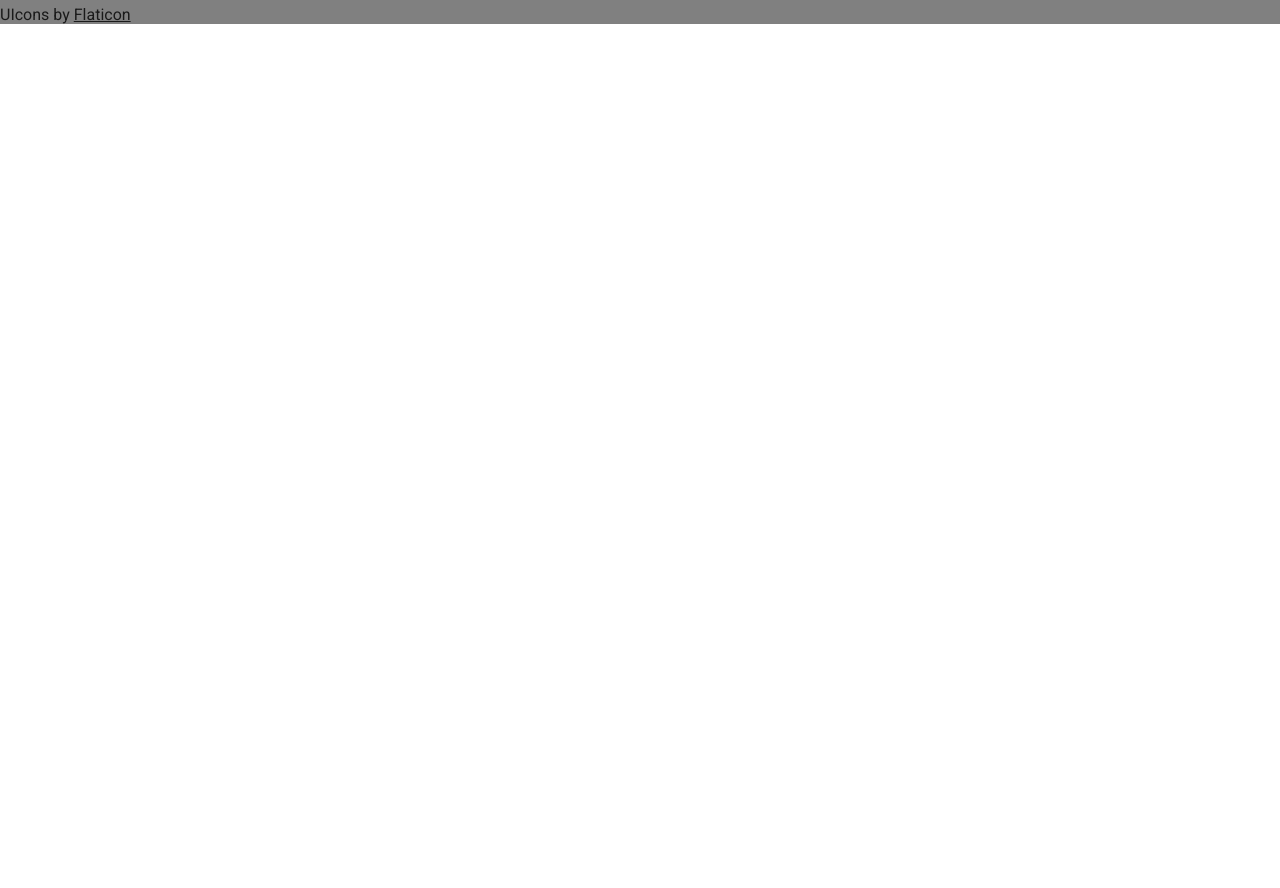
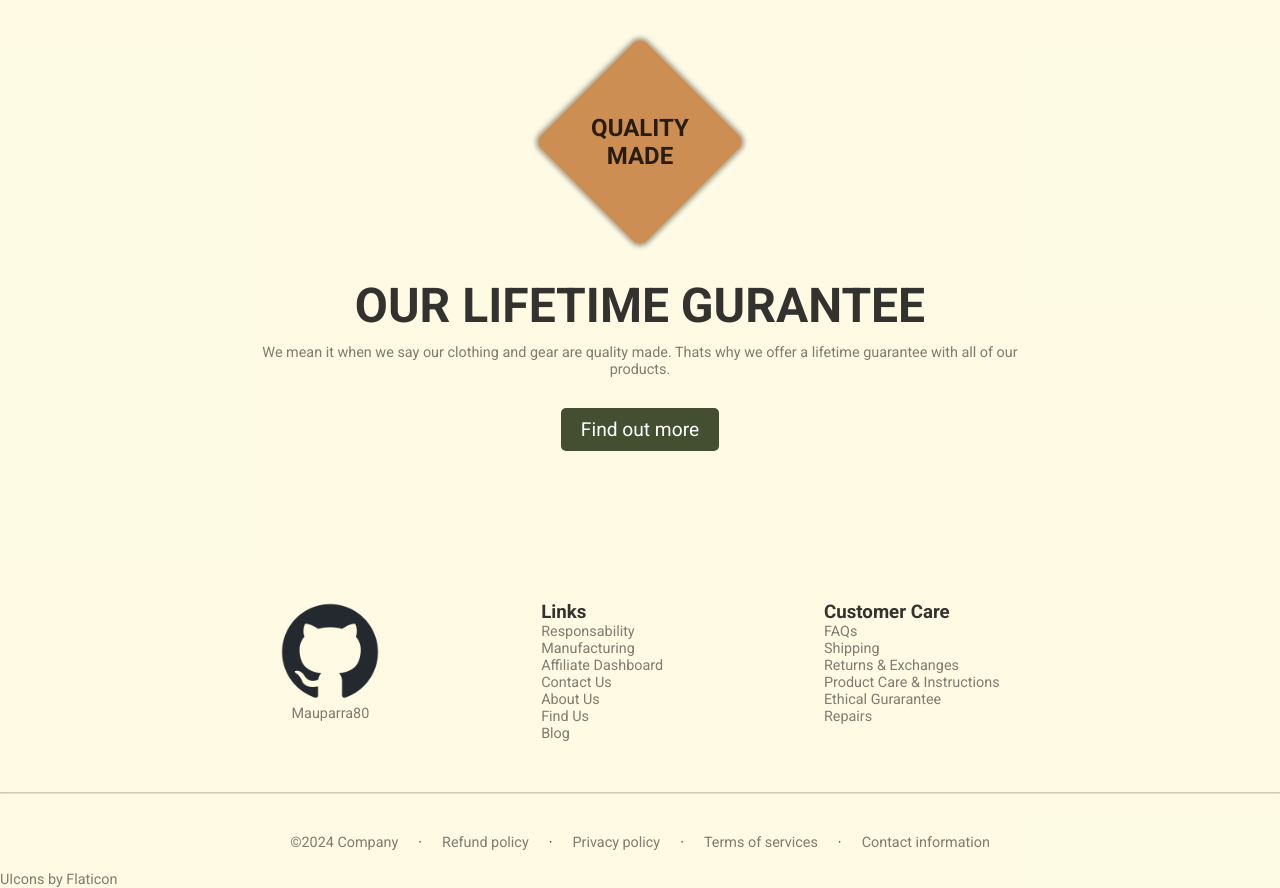
Before and after one commit to mauparra80/shopping-cart, a React (Vite) app: page / in a window 1280 px wide. Shown: the part 709-1597 px from the top of the page. Before the commit the page ends 800 px from the top, so only its background shows below. Built offline with nearby package versions, Linux system fonts and the light colour scheme; no server answers.

Commit message:
backup save

```diff
--- a/src/main.css
+++ b/src/main.css
@@ -79,6 +79,9 @@ button {
 .pointer:hover {
   cursor: pointer;
 }
+a {
+  cursor: pointer;
+}
 
 #categories-dropdown {
   display: none;
@@ -131,9 +134,3 @@ button {
     transform: translateY(0) translateX(-50%);
   }
 }
-
-
-
-#footer {
-  background: gray;
-}
--- a/src/modules/footer/footer.jsx
+++ b/src/modules/footer/footer.jsx
@@ -1,9 +1,90 @@
-
+import { Link } from 'react-router-dom';
+import "./footerStyle.css";
+import GithubMark from '../../assets/github-mark.png'
 
 export default function Footer() {
   return (
     <div id="footer">
-      <h1>footer</h1>
+      <div className="footer-section footer-main">
+        <a href="https://github.com/mauparra80" className='signature'>
+          <img src={GithubMark} alt="github mark" />
+          <p>Mauparra80</p>
+        </a>
+        <div className="links">
+          <h3>Links</h3>
+          <ul>
+            <li>
+              <Link>Responsability</Link>
+            </li>
+            <li>
+              <Link>Manufacturing</Link>
+            </li>
+            <li>
+              <Link>Affiliate Dashboard</Link>
+            </li>
+            <li>
+              <Link>Contact Us</Link>
+            </li>
+            <li>
+              <Link>About Us</Link>
+            </li>
+            <li>
+              <Link>Find Us</Link>
+            </li>
+            <li>
+              <Link>Blog</Link>
+            </li>
+          </ul>
+        </div>
+        <div className="customer-care">
+          <h3>Customer Care</h3>
+          <ul>
+            <li>
+              <Link>FAQs</Link>
+            </li>
+            <li>
+              <Link>Shipping</Link>
+            </li>
+            <li>
+              <Link>Returns & Exchanges</Link>
+            </li>
+            <li>
+              <Link>Product Care & Instructions</Link>
+            </li>
+            <li>
+              <Link>Ethical Gurarantee</Link>
+            </li>
+            <li>
+              <Link>Repairs</Link>
+            </li>
+          </ul>
+        </div>
+      </div>
+      <hr className='footer-line' />
+      <div className="footer-section footer-bottom">
+        <ul>
+          <li>
+            <p>&copy;2024 <Link>Company</Link></p>
+          </li>
+          <span>&middot;</span>
+          <li>
+            <Link>Refund policy</Link>
+          </li>
+          <span>&middot;</span>
+          <li>
+            <Link>Privacy policy</Link>
+          </li>
+          <span>&middot;</span>
+          <li>
+            <Link>Terms of services</Link>
+          </li>
+          <span>&middot;</span>
+          <li>
+            <Link>Contact information</Link>
+          </li>
+        </ul>
+      </div>
+
       <p>UIcons by <a href="https://www.flaticon.com/uicons">Flaticon</a></p>
     </div>
   )
--- /dev/null
+++ b/src/modules/footer/footerStyle.css
@@ -0,0 +1,35 @@
+
+
+.footer-section{
+  display: flex;
+  justify-content:space-around;
+  padding: 20px 0
+}
+
+.footer-main {
+  padding: 50px 200px 50px 200px;
+}
+
+.footer-bottom ul {
+  display: flex;
+  gap: 20px;
+}
+
+ul, li, a, p {
+  text-decoration: none;
+  list-style: none;
+  color: var(--color-veryLightBlack);
+  font-size: .9rem;
+}
+
+.signature img {
+  width: 100px;
+}
+.signature p {
+  text-align: center;
+}
+
+.footer-line {
+  border-color: rgba(128, 128, 128, 0.225);
+  margin-bottom: 20px;
+}
--- a/src/pages/home/home.jsx
+++ b/src/pages/home/home.jsx
@@ -24,7 +24,7 @@ export default function Home() {
 
   return (
     <div id="home" className="body-container">
-      <div className="splash-container">
+      <div className="splash-container section-container">
         <div className="splash-image"><img src={splash1} alt="fashion model" /></div>
         <div className="splash-image"><img src={splash2} alt="fashion model" /></div>
         <div className="splash-image"><img src={splash3} alt="fashion model" /></div>
@@ -34,6 +34,15 @@ export default function Home() {
         <p>Fashion that transends time</p>
         <button className="main-button">Shop Now</button>
       </div>
+      <div className="section-container warranty-prompt">
+        <div className="diamond-container">
+          <div className="diamond"></div>
+          <h3>QUALITY MADE</h3>
+        </div>
+        <h2>OUR LIFETIME GURANTEE</h2>
+        <p>We mean it when we say our clothing and gear are quality made. Thats why we offer a lifetime guarantee with all of our products.</p>
+        <button className="main-button">Find out more</button>
+      </div>
     </div>
   )
 }
--- a/src/pages/home/homeStyle.css
+++ b/src/pages/home/homeStyle.css
@@ -42,4 +42,45 @@
       margin-top: 20px;
     }
   }
+
+  .warranty-prompt {
+    display: flex;
+    flex-direction: column;
+    align-items: center;
+    gap: 10px;
+    padding: 100px 0;
+  }
+  .diamond-container{
+    position:relative;
+  }
+  .diamond {
+    background-color: var(--color-darkOrange);
+    width: 150px;
+    height: 150px;
+    transform: rotate(45deg);
+    border-radius: 10px;
+    box-shadow: 0 0 5px 2px rgba(0, 0, 0, 0.386);
+  }
+  .diamond-container h3 {
+    position: absolute;
+    left: 50%;
+    top: 50%;
+    transform: translate(-50%, -50%);
+    font-size: 1.5rem;
+    text-align: center;
+  }
+  .warranty-prompt h2 {
+    margin-top: 50px;
+    font-size: 3rem;
+  }
+  .warranty-prompt p {
+   margin: 0 200px;
+   text-align: center;
+  }
+  .warranty-prompt button {
+    padding: 10px 20px;
+    border-radius: none;
+    margin-top: 20px;
+    font-size: 1.2rem;
+  }
 }
```
Also changed, not shown: src/assets/github-mark.png (added).
